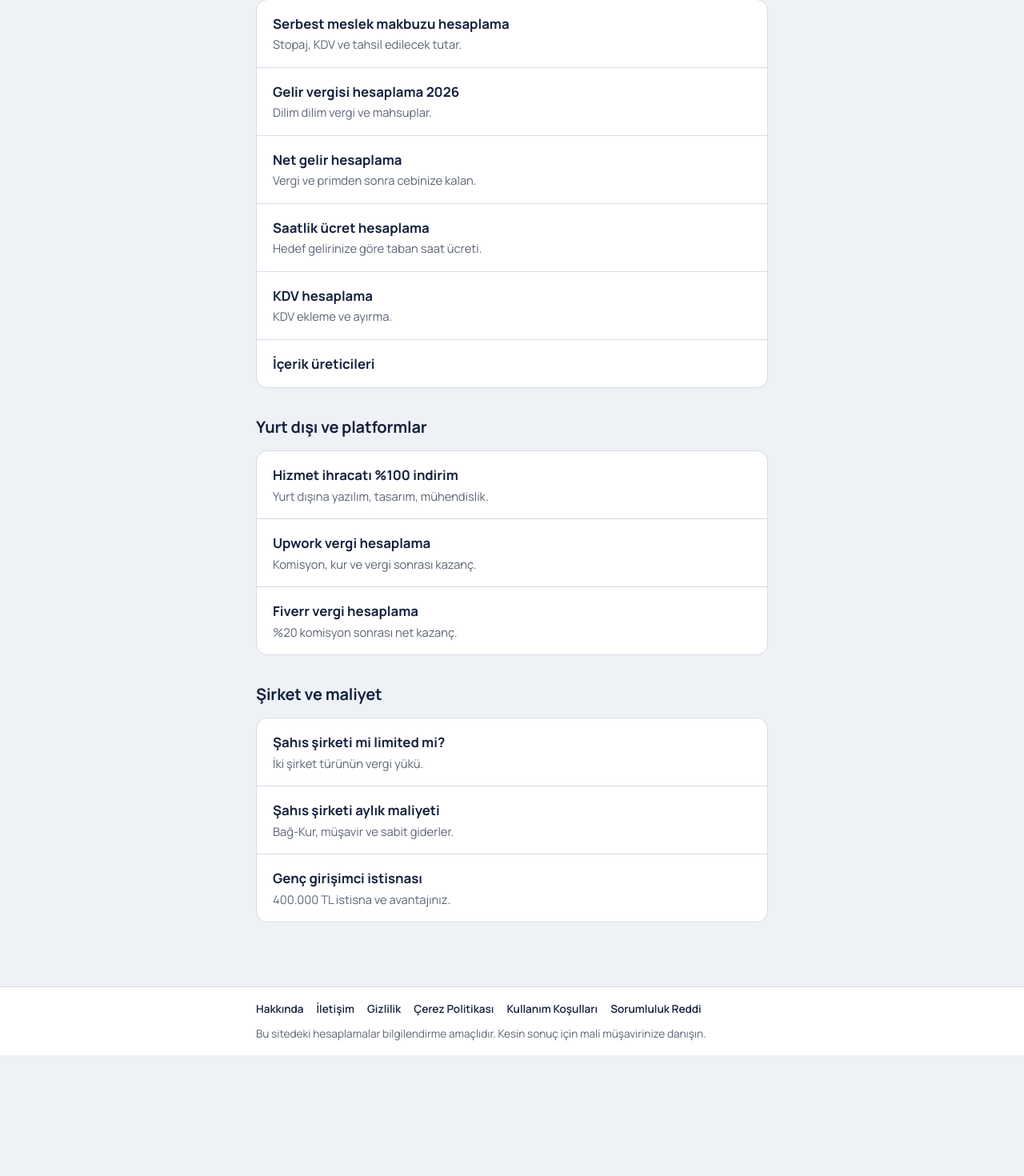
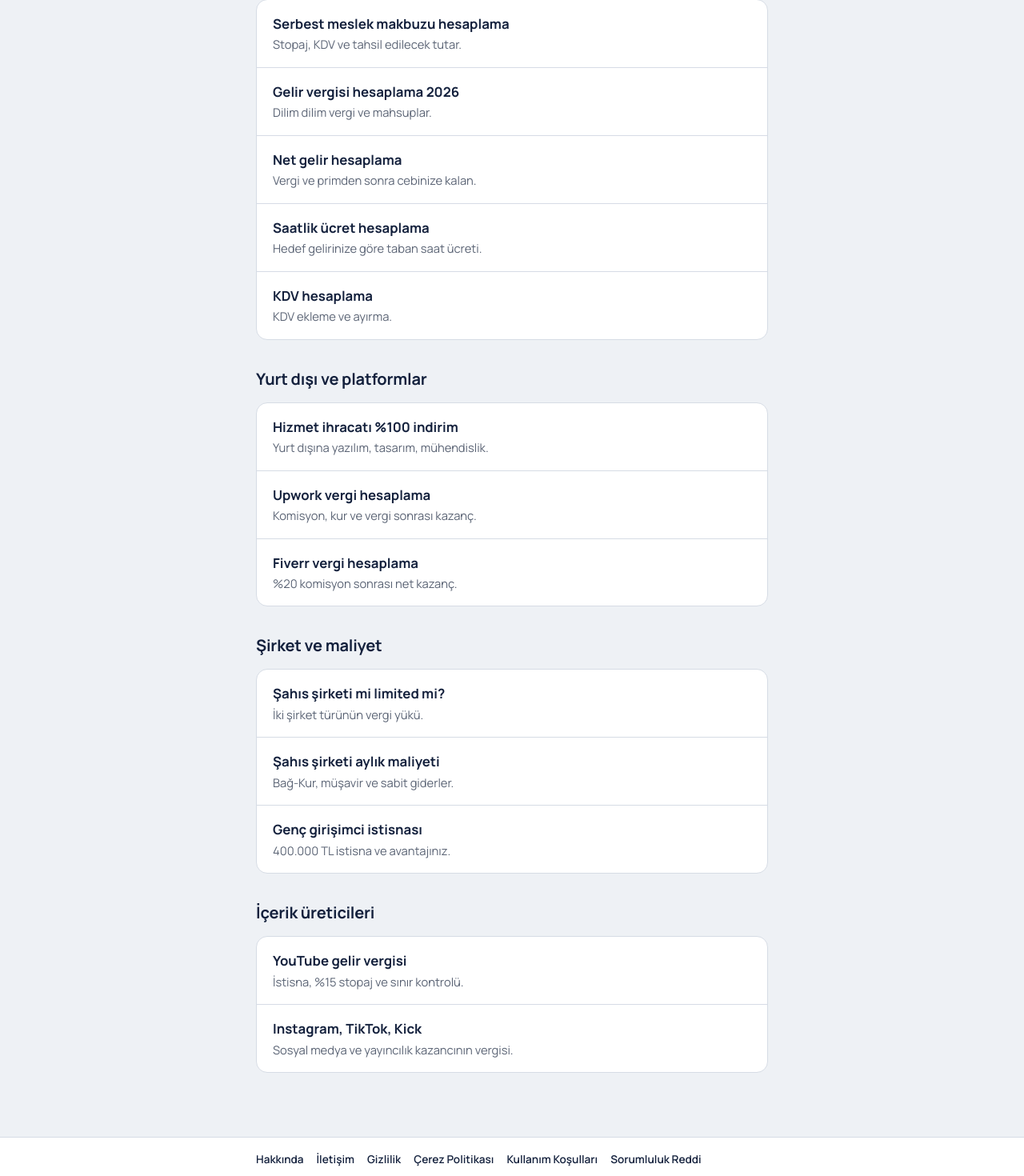
Before and after one commit to yavuzscvk-source/freelancer-vergi, a Next.js app: page /hesaplayicilar in a window 1280 px wide. Shown: the part 292-1762 px from the top of the page at 80% size. Before the commit the page ends 1611 px from the top, so only its background shows below. Built offline with nearby package versions, Linux system fonts and the light colour scheme.

Commit message:
Update page.js

```diff
--- a/app/hesaplayicilar/page.js
+++ b/app/hesaplayicilar/page.js
@@ -16,33 +16,33 @@ const GRUPLAR = [
       { href: "/net-gelir-hesaplama", ad: "Net gelir hesaplama", not: "Vergi ve primden sonra cebinize kalan." },
       { href: "/saatlik-ucret-hesaplama", ad: "Saatlik ücret hesaplama", not: "Hedef gelirinize göre taban saat ücreti." },
       { href: "/kdv-hesaplama", ad: "KDV hesaplama", not: "KDV ekleme ve ayırma." },
-  {
-    ad: "İçerik üreticileri",
-    araclar: [
-      { href: "/youtube-vergi-hesaplama", ad: "YouTube gelir vergisi", not: "İstisna, %15 stopaj ve sınır kontrolü." },
-      { href: "/instagram-vergi-hesaplama", ad: "Instagram, TikTok, Twitch", not: "Sosyal medya kazancının vergisi." },
-    ],
-  },
-
     ],
   },
   {
-   ad: "Yurt dışı ve platformlar",
-   araclar: [
+    ad: "Yurt dışı ve platformlar",
+    araclar: [
       { href: "/hizmet-ihracati-vergi-indirimi", ad: "Hizmet ihracatı %100 indirim", not: "Yurt dışına yazılım, tasarım, mühendislik." },
       { href: "/upwork-vergi-hesaplama", ad: "Upwork vergi hesaplama", not: "Komisyon, kur ve vergi sonrası kazanç." },
       { href: "/fiverr-vergi-hesaplama", ad: "Fiverr vergi hesaplama", not: "%20 komisyon sonrası net kazanç." },
     ],
   },
   {
-   ad: "Şirket ve maliyet",
-   araclar: [
+    ad: "Şirket ve maliyet",
+    araclar: [
       { href: "/sahis-mi-limited-mi", ad: "Şahıs şirketi mi limited mi?", not: "İki şirket türünün vergi yükü." },
       { href: "/sahis-sirketi-maliyeti", ad: "Şahıs şirketi aylık maliyeti", not: "Bağ-Kur, müşavir ve sabit giderler." },
       { href: "/genc-girisimci-istisnasi", ad: "Genç girişimci istisnası", not: "400.000 TL istisna ve avantajınız." },
     ],
   },
+  {
+    ad: "İçerik üreticileri",
+    araclar: [
+      { href: "/youtube-vergi-hesaplama", ad: "YouTube gelir vergisi", not: "İstisna, %15 stopaj ve sınır kontrolü." },
+      { href: "/instagram-vergi-hesaplama", ad: "Instagram, TikTok, Kick", not: "Sosyal medya ve yayıncılık kazancının vergisi." },
+    ],
+  },
 ];
+
 
 export default function Hesaplayicilar() {
   return (
```
